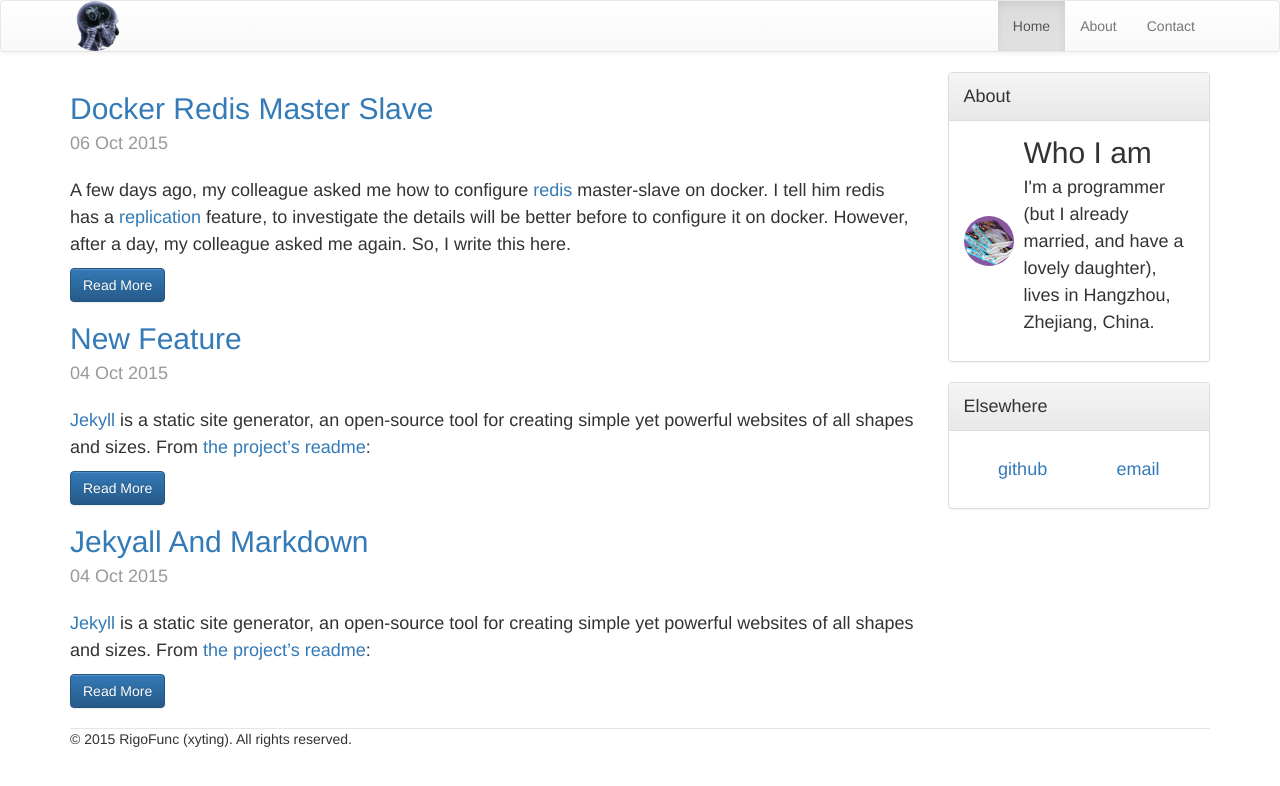
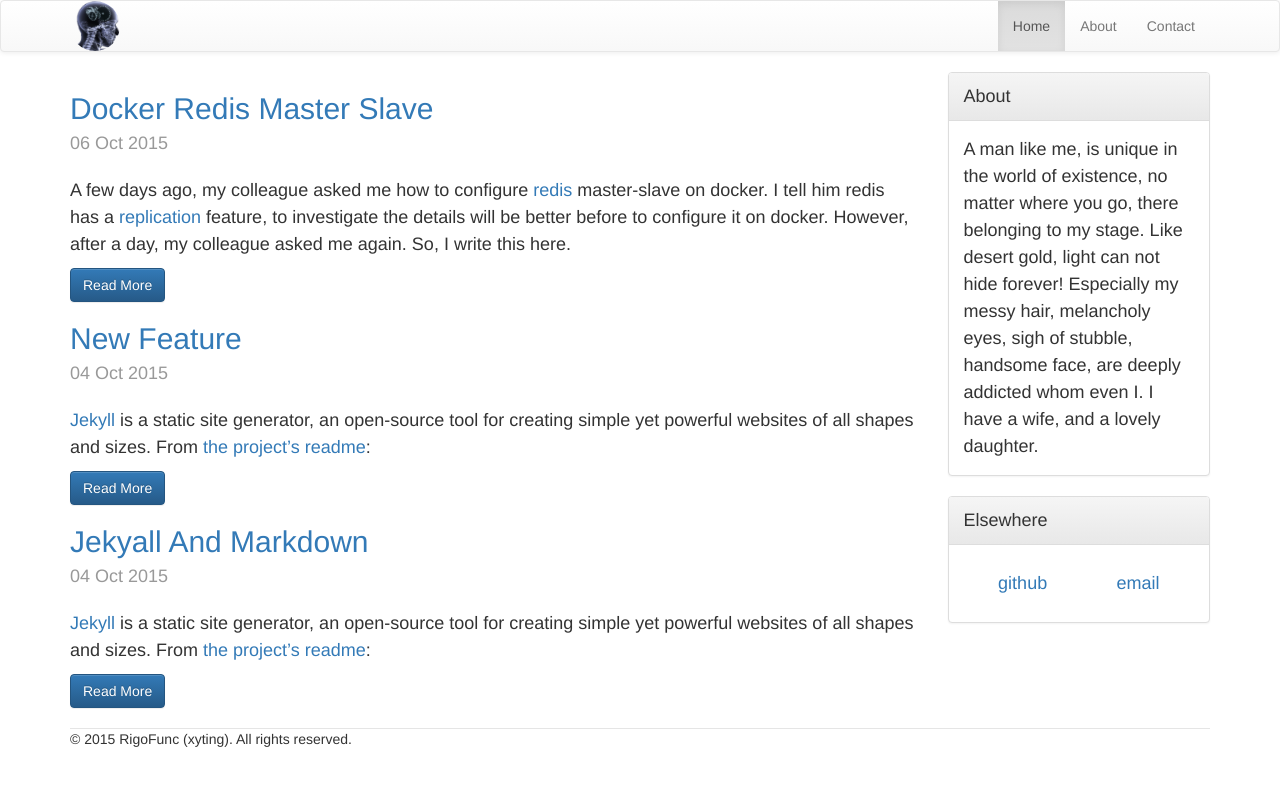
Before and after one commit to rigofunc/xyting.github.io, a Jekyll site: the page built from index.html, in a window 1280 px wide. Shown: the top 786 px of the page. Built offline with Jekyll 4.4.1, drawn with Linux system fonts in a browser that asks for light colours; Markdown is read by kramdown in place of the engine named in the settings; the list of posts is cut into pages by our own code.

Commit message:
update default.html

```diff
--- a/_config.yml
+++ b/_config.yml
@@ -4,7 +4,7 @@
 highlighter: pygments
 paginate: 5
 github: https://www.github.com/xyting
-about: I'm a programmer (but I already married, and have a lovely daughter), lives in Hangzhou, Zhejiang, China.
+about: A man like me, is unique in the world of existence, no matter where you go, there belonging to my stage. Like desert gold, light can not hide forever! Especially my messy hair, melancholy eyes, sigh of stubble, handsome face, are deeply addicted whom even I. I have a wife, and a lovely daughter.
 urls:
     - text: github
       url: https://github.com/xyting
--- a/_layouts/default.html
+++ b/_layouts/default.html
@@ -47,15 +47,7 @@
             About
           </div>
           <div class="panel-body">
-            <div class="media">
-              <div class="media-left media-middle">
-                <img class="img-circle media-object" src="{{ site.url }}/images/logo.jpg" width="50" height="50">
-              </div>
-              <div class="media-body">
-                <h2 class="media-heading">Who I am</h2>
-                <p>{{ site.about }}</p>
-              </div>
-            </div>
+            {{ site.about }}
           </div>
         </div>
         <div class="panel panel-default">
```
